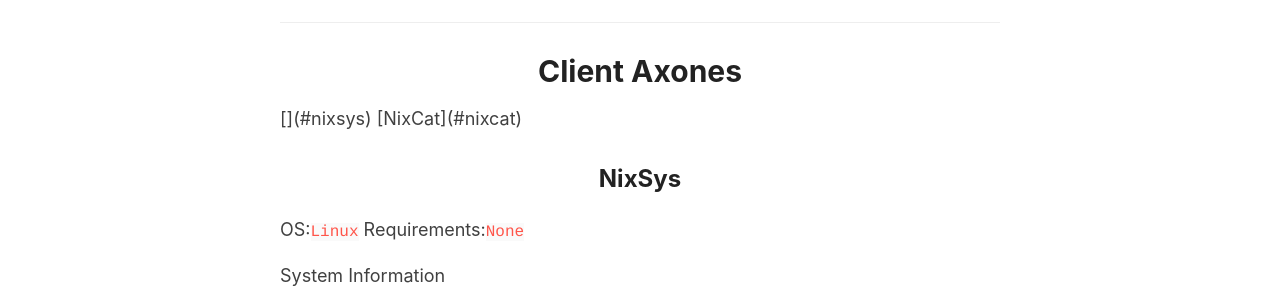
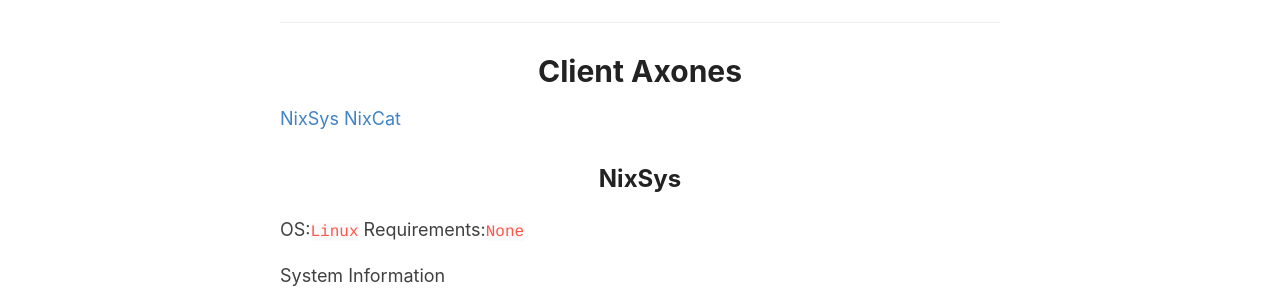
Before and after one commit to alierkanimrek/rplexusdocs, a Jekyll site: the page built from _pages/axones.md, in a window 1280 px wide. Shown: the part 141-441 px from the top of the page. Built offline with Jekyll 4.4.1, drawn with Linux system fonts in a browser that asks for light colours.

Commit message:
Update axones.md

```diff
--- a/_pages/axones.md
+++ b/_pages/axones.md
@@ -5,12 +5,8 @@ permalink: /axones/
 ---
 
 <a name="menu"></a>
-<div style="height:100%;">
-
-[](#nixsys)
+[NixSys](#nixsys)
 [NixCat](#nixcat)
-
-</div>
 
 
 ## NixSys
```
